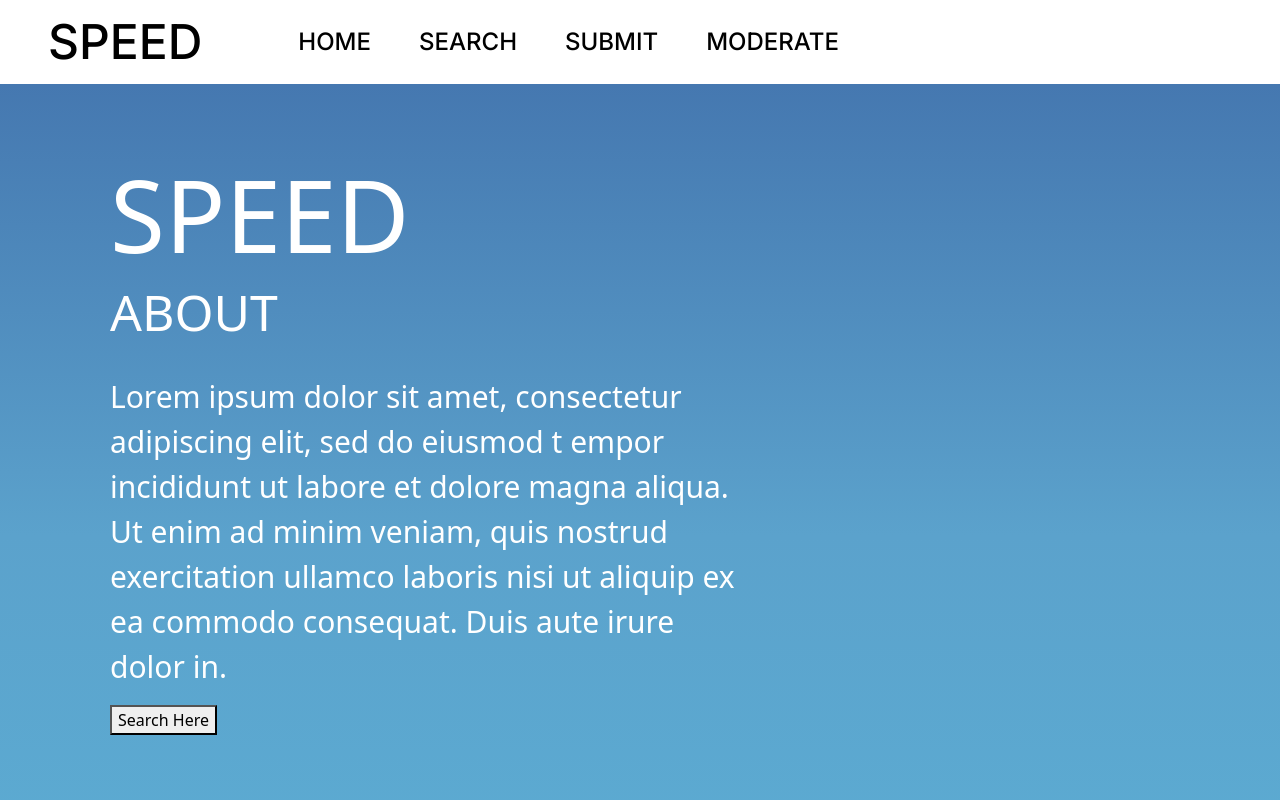
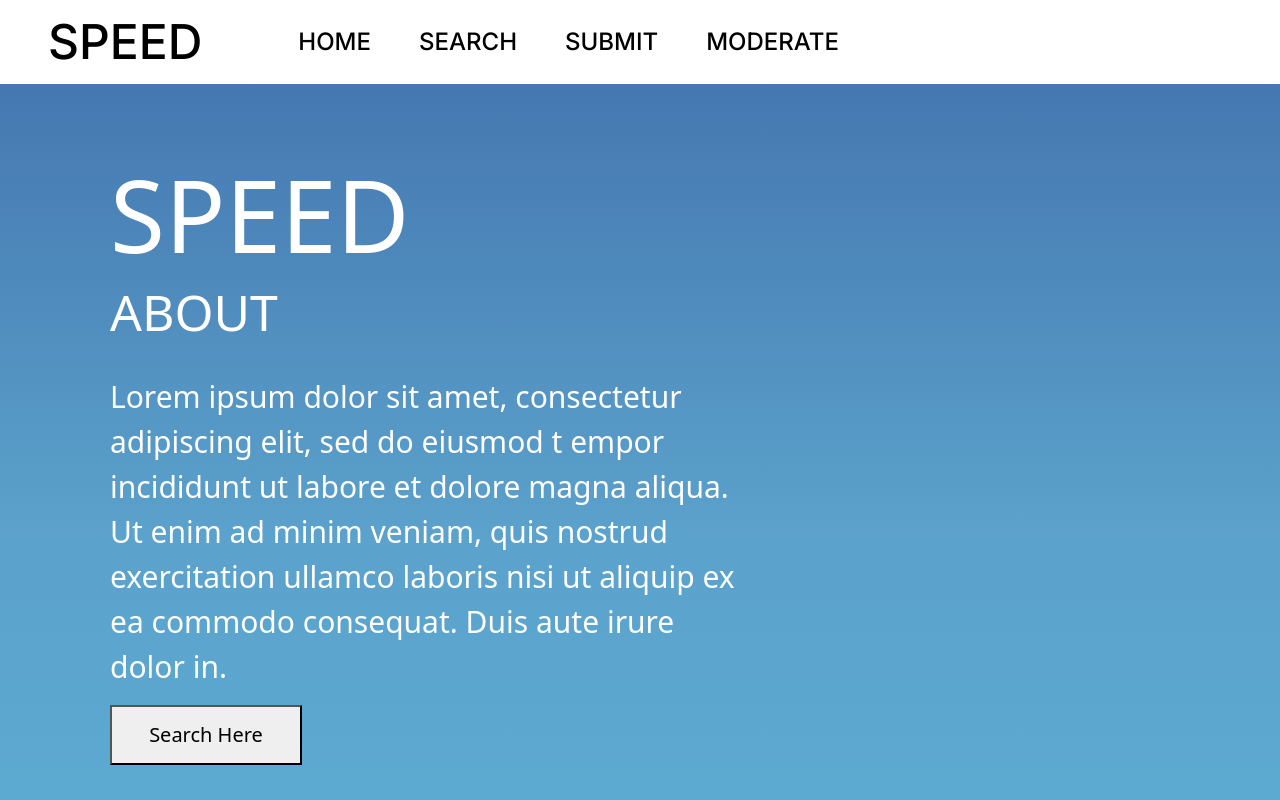
Before and after one commit to CISE-2023/SPEED-App, a Next.js app in the folder frontend/: page / in a window 1280 px wide. Built offline with nearby package versions, Linux system fonts and the light colour scheme.

Commit message:
style: Styled button and added redirection functionality.
Button redirects the user to the search page

```diff
--- a/frontend/src/app/page.tsx
+++ b/frontend/src/app/page.tsx
@@ -1,7 +1,11 @@
+"use client";
+
 import './styles/globals.scss';
 import styles from './styles/Home.module.css';
+import { useRouter } from "next/navigation";
 
 export default function Home() {
+    const router = useRouter();
     return (
         <div>
             <div className={styles.container}>
@@ -14,8 +18,7 @@ export default function Home() {
                 Ut enim ad minim veniam, quis nostrud exercitation ullamco laboris nisi ut
                 aliquip ex ea commodo consequat. Duis aute irure dolor in.
                 </p>
-
-                <button>Search Here</button>
+                    <button className={styles.button} onClick={() => {router.push("/search");}}>Search Here</button>
             </div>
         </div>
     );
--- a/frontend/src/app/styles/Home.module.css
+++ b/frontend/src/app/styles/Home.module.css
@@ -21,3 +21,9 @@
     flex-direction: column;
     align-items: flex-start;
 }
+
+.button {
+    width: 15vw;
+    height: 7.5vh;
+    font-size: 20px;
+}
```
